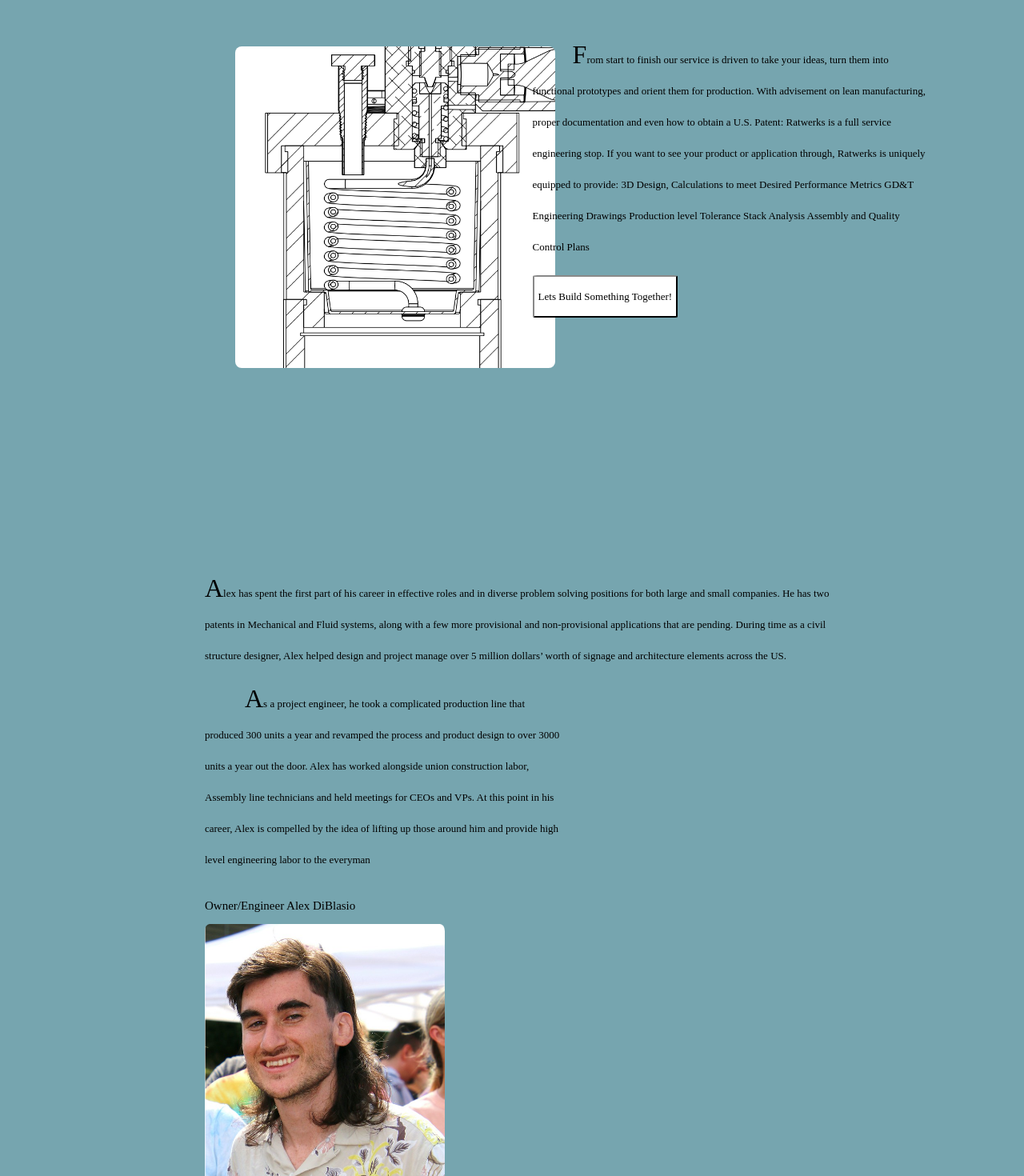
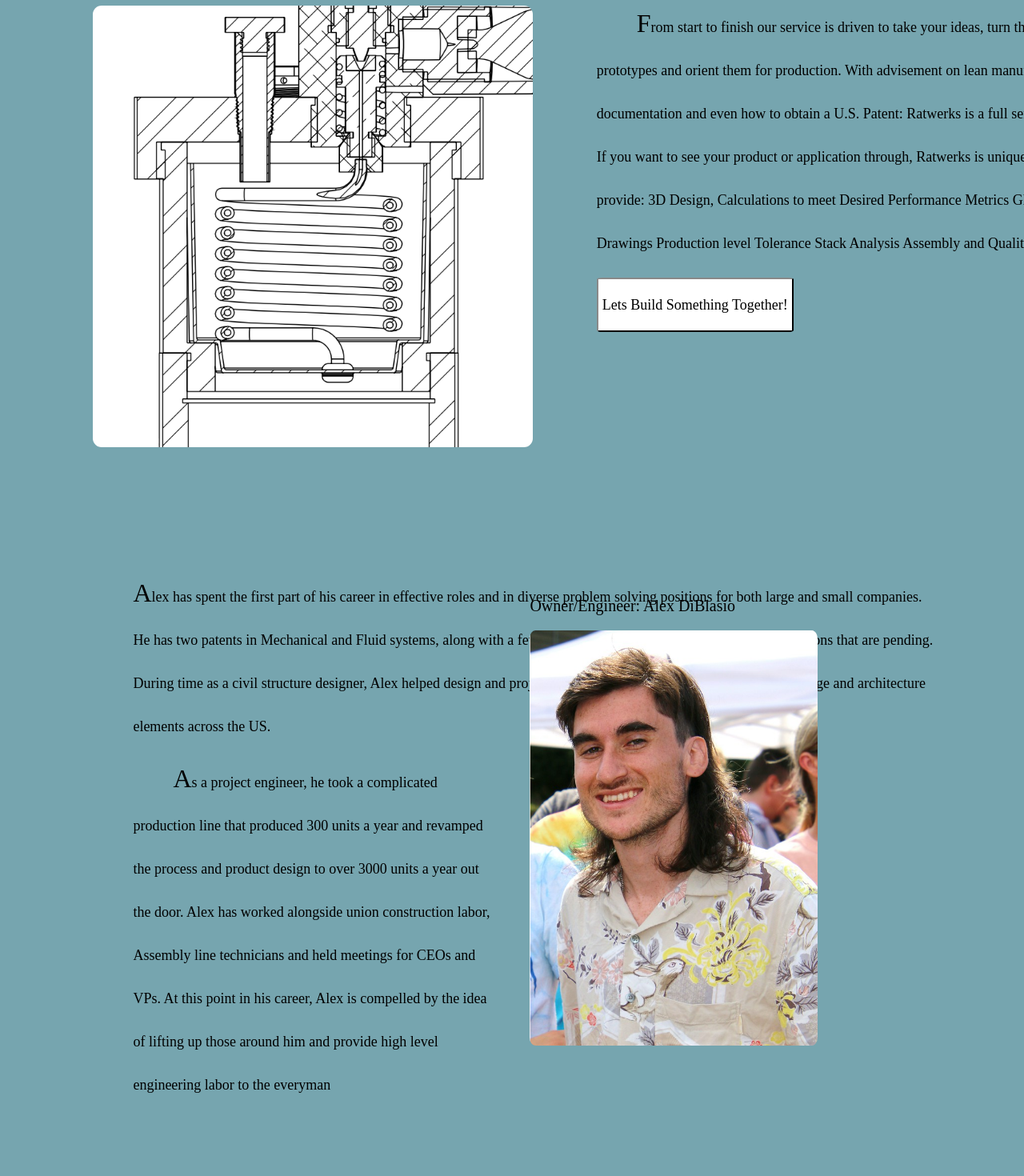
Before and after one commit to AnthonyDiBlasio/Ratwerks, a React (Create React App) app in the folder ratwerks/: page / in a window 1280 px wide. Shown: the part 1330-2800 px from the top of the page at 80% size. Built offline with nearby package versions, Linux system fonts and the light colour scheme.

Commit message:
adding more adjustments to css

```diff
--- a/ratwerks/src/components/RatwerksEngineering.js
+++ b/ratwerks/src/components/RatwerksEngineering.js
@@ -71,7 +71,7 @@
                     <p className='about-2'>As a project engineer, he took a complicated production line that produced 300 units a year and revamped the process and product design to over 3000 units a year out the door. Alex has worked alongside union construction labor, Assembly line technicians and held meetings for CEOs and VPs. At this point in his career, Alex is compelled by the idea of lifting up those around him and provide high level engineering labor to the everyman
                </p>
                <div className="owner" >
-                    <div className="owner-title">Owner/Engineer Alex DiBlasio</div>
+                    <div className="owner-title">Owner/Engineer: Alex DiBlasio</div>
                     <img style={{
                         position: "relative"
                     }} src={headshot} className="headshot" alt="headshot" />
--- a/ratwerks/src/index.css
+++ b/ratwerks/src/index.css
@@ -14,9 +14,9 @@
   .logo3 {
     position: relative;
     height: auto;
-    max-width: 800px;
+    max-width: 1100px;
     margin: 0 auto;
-    left: 25%;
+    left: 16%;
     margin-top: 5pc;
   }
 
@@ -47,7 +47,7 @@
   .masthead-title {
     position: relative;
     margin-top: 5pc;
-    font-size: 55px;
+    font-size: 320%;
     line-height: 2;
     display: inline;
     left: 10%;
@@ -56,12 +56,13 @@
   .ul-child {
     line-height: 3;
     text-indent: 50px;
-    font-size: small;
+    font-size: large;
+
   }
 
   .section-idea {
     position: relative;
-    margin-top: 10pc;
+    margin-top: 5pc;
     display: flex;
     justify-content: center;
     align-items: flex-start;
@@ -82,30 +83,38 @@
     position: relative;
     border-radius: 2%;
     height: auto;
-    max-width: 400px;
-    margin-top: 10pc;
-    left:23%;
-    top: 6pc;
+    max-width: 550px;
+
   }
 
   .div-idea {
-    width: 500px;
+    width: 800px;
     height: auto;
+    justify-content: center;
+  }
+  .section-contact{
+    position: relative;
+    margin-top: 10pc;
+    display: flex;
+    justify-content: center;
+    max-width: 1200px;
+    align-items: flex-start;
+    left: 11%;
   }
 
   .contact-div {
     position: relative;
-    margin: none;
-    font-size: small;
-    top: -20pc;
+    font-size: large;
     text-indent: 50px;
-    left: 52%;
-    width: 300px;
+    justify-content: center;
+    max-width: 1200px;
   }
 
   .contact-paragraph {
-    width: 500px;
-    margin-top: 6px;
+    position: relative;
+    width: 700px;
+    left: 5pc;
+
 
   }
 
@@ -121,25 +130,27 @@
     border-color: #353535;
     border-radius: 3%;
     position: relative;
-    bottom: pc;
+    left: 5pc;
+
   }
 
   .about {
-    font-size: small;
+    font-size: large;
     line-height: 3;
-    width: 800px;
+    width: 1000px;
   }
 
   .about-2 {
     columns: 1;
-    font-size: small;
+    font-size: large;
     text-indent: 50px;
     width: 450px;
   }
 
   .section-owner {
+    margin-top: 10pc;
     position: relative;
-    left: 20%;
+    left: 13%;
     max-width: 1200px;
 
   }
@@ -160,7 +171,7 @@
 
   .owner {
     position: relative;
-    font-size: small;
+    font-size: large;
     width: 600px;
 
   }
@@ -171,15 +182,21 @@
 
   .owner-title {
     position: relative;
-    font-size:15px;
-    width: 300px;
+  text-align: center;
+  text-align: justify;
+  font-size: 20px;
+    left: 31pc;
+    top: -42pc;
+
   }
 
   .headshot {
     position: relative;
     height: auto;
-    max-width: 300px;
+    max-width: 360px;
     border-radius: 2%;
+    left: 31pc;
+    margin-top: -55pc;
 
 
   }
```
